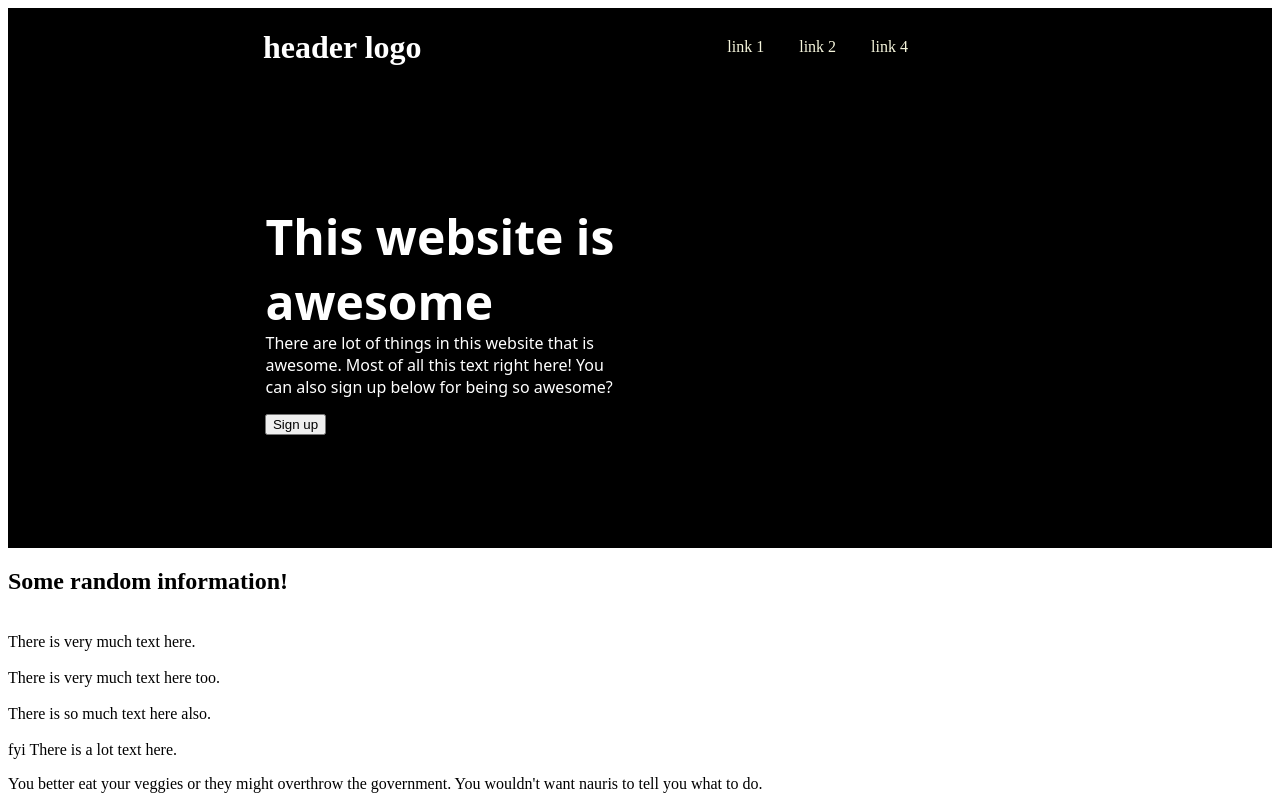
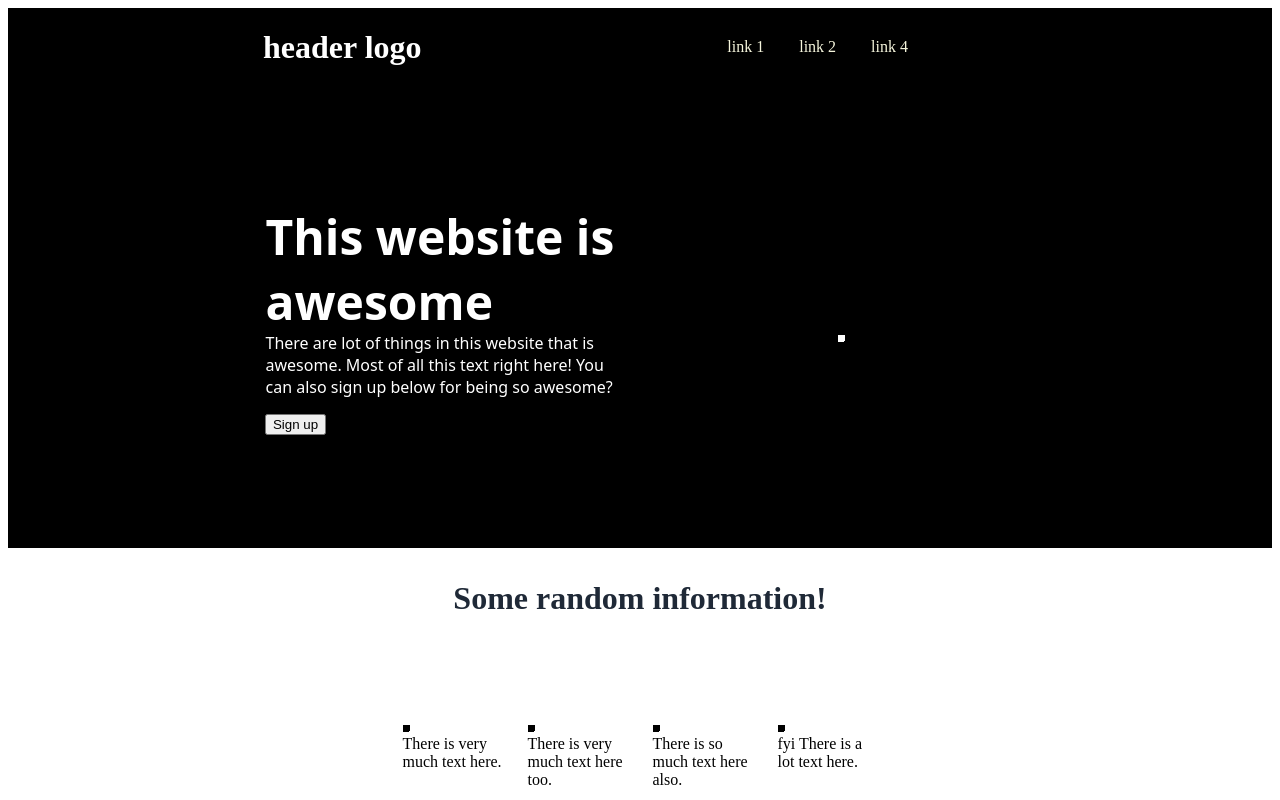
Before and after one commit to NarsU-Githbb/odin-landing-page, a plain HTML site: page index.html in a window 1280 px wide. Shown: the top 800 px of the page. Drawn offline with Linux system fonts and the light colour scheme.

Commit message:
Create Template CSS to Middle Section of html
Second part of the html has been styled (only missing pictures or frames).
Add the background color to third part as well for a fun bonus :P

```diff
--- a/css/style.css
+++ b/css/style.css
@@ -85,3 +85,52 @@
     margin-left: -290px;
 
 }
+
+.hero-photo {
+
+margin-top: -100px;
+margin-left: 800px;
+
+}
+
+.random {
+
+    display: flex;
+    align-items: center;
+    justify-content: center;
+    margin-bottom: 100px;
+    font-size: 32px;
+    font-weight: 900;
+    color: #1F2937;
+
+
+}
+
+.second-container {
+
+    display: flex;
+    flex-direction: row;
+    justify-content: center;
+    gap: 25px;
+    margin-bottom: 50px;
+
+}
+
+.text {
+
+    width: 100px;
+    text-wrap: wrap;
+}
+
+img {
+
+    border-style: dotted;
+
+}
+
+.third-container {
+
+background-color: #E5E7EB;
+margin-bottom: 30px;
+
+}
--- a/index.html
+++ b/index.html
@@ -21,26 +21,25 @@
 <p class="start-hero">This website is awesome</p>
 <p class="hero">There are lot of things in this website that is awesome. Most of all this text right here! You can also sign up below for being so awesome?</p>
 <button>Sign up</button>
-<img src="">
+<img class="hero-photo" src="">
 </div>
 </div>
-
+<p class="random"> Some random information!</p>
 <div class="second-container">
-<h2> Some random information!</h2>
 <div class="info">
-<img src="">
+<img src="" width="70px" height="auto">
 <div class="text"> There is very much text here.</div>
 </div>
 <div class="info">
-    <img src="">
+    <img src="" width="70px" height="auto">
     <div class="text"> There is very much text here too.</div>
     </div>
     <div class="info">
-        <img src="">
+        <img src="" width="70px" height="auto">
         <div class="text"> There is so much text here also.</div>
         </div>
         <div class="info">
-            <img src="">
+            <img src=""width="70px" height="auto">
             <div class="text"> fyi There is a lot text here.</div>
             </div>
 </div>
```
